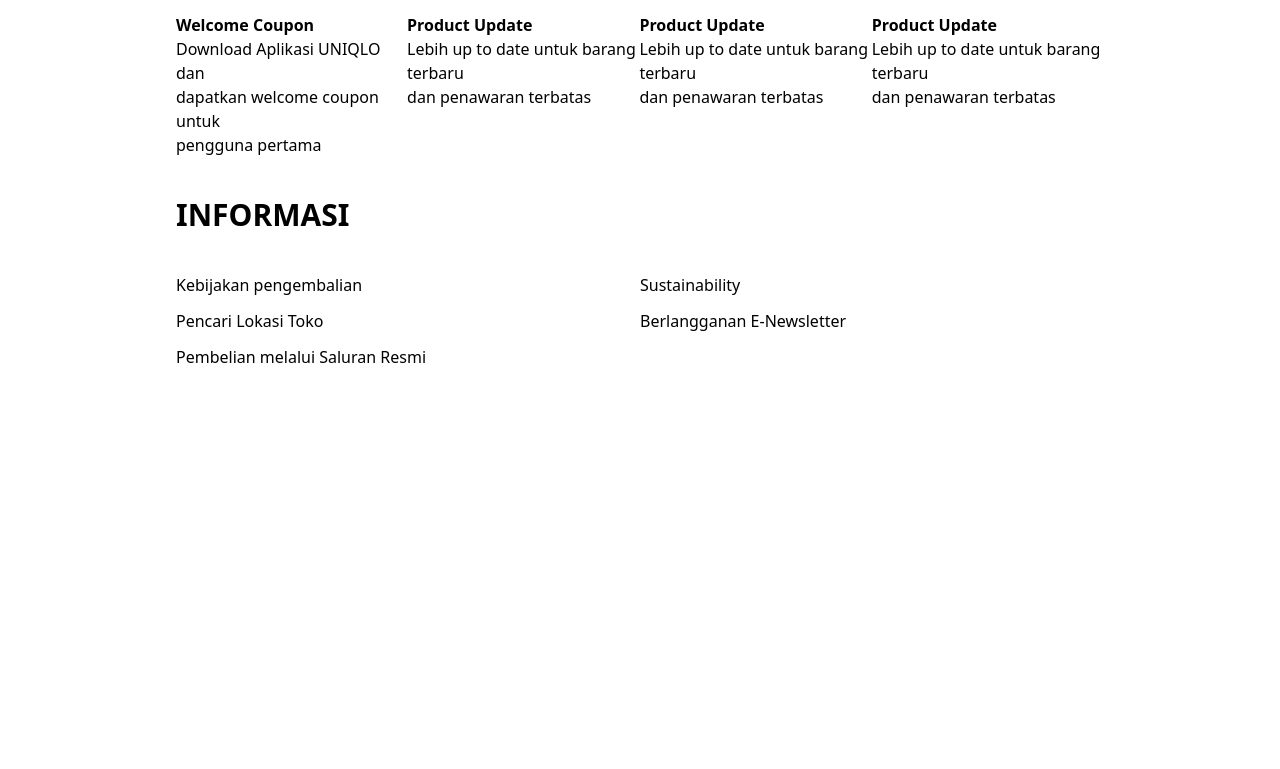
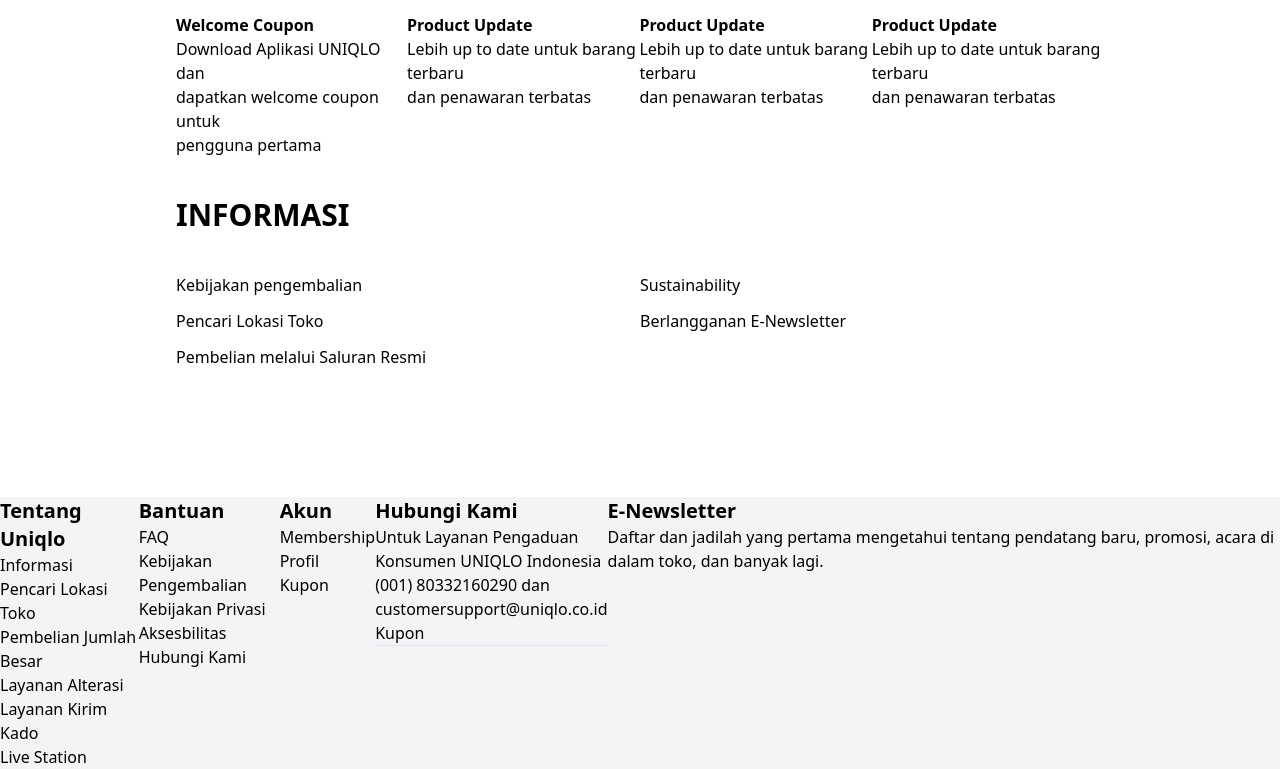
Before and after one commit to muharrir/uniqlo-website-clone, a website: page index.html in a window 1280 px wide. Shown: the part 990-1759 px from the top of the page. Before the commit the page ends 1487 px from the top, so only its background shows below. Drawn offline with Linux system fonts and the light colour scheme.

```diff
--- a/index.html
+++ b/index.html
@@ -165,5 +165,53 @@
       </div>
     </div>
     <!-- END: INFORMASI -->
+
+    <!-- START: FOOTER -->
+    <div class="bg-gray-100">
+      <div class="flex">
+        <div>
+          <h2 class="text-xl font-semibold">Tentang Uniqlo</h2>
+          <p>Informasi</p>
+          <p>Pencari Lokasi Toko</p>
+          <p>Pembelian Jumlah Besar</p>
+          <p>Layanan Alterasi</p>
+          <p>Layanan Kirim Kado</p>
+          <p>Live Station</p>
+        </div>
+        <div>
+          <h2 class="text-xl font-semibold">Bantuan</h2>
+          <p>FAQ</p>
+          <p>Kebijakan Pengembalian</p>
+          <p>Kebijakan Privasi</p>
+          <p>Aksesbilitas</p>
+          <p>Hubungi Kami</p>
+        </div>
+        <div>
+          <h2 class="text-xl font-semibold">Akun</h2>
+          <p>Membership</p>
+          <p>Profil</p>
+          <p>Kupon</p>
+        </div>
+        <div>
+          <h2 class="text-xl font-semibold">Hubungi Kami</h2>
+          <p>Untuk Layanan Pengaduan</p>
+          <p>Konsumen UNIQLO Indonesia</p>
+          <p>
+            (001) 80332160290 dan <br />
+            customersupport@uniqlo.co.id
+          </p>
+          <p>Kupon</p>
+          <hr />
+        </div>
+        <div>
+          <h2 class="text-xl font-semibold">E-Newsletter</h2>
+          <p>
+            Daftar dan jadilah yang pertama mengetahui tentang pendatang baru,
+            promosi, acara di dalam toko, dan banyak lagi.
+          </p>
+        </div>
+      </div>
+    </div>
+    <!-- END: FOOTER -->
   </body>
 </html>
```
Also changed, not shown: src/style.css, 1 other file.
